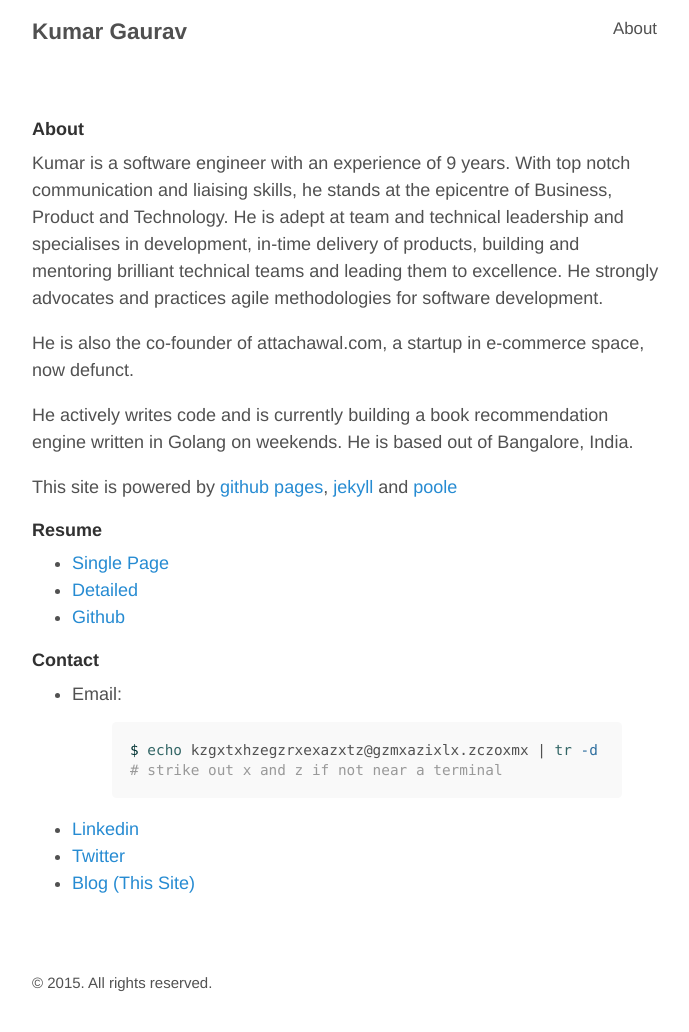
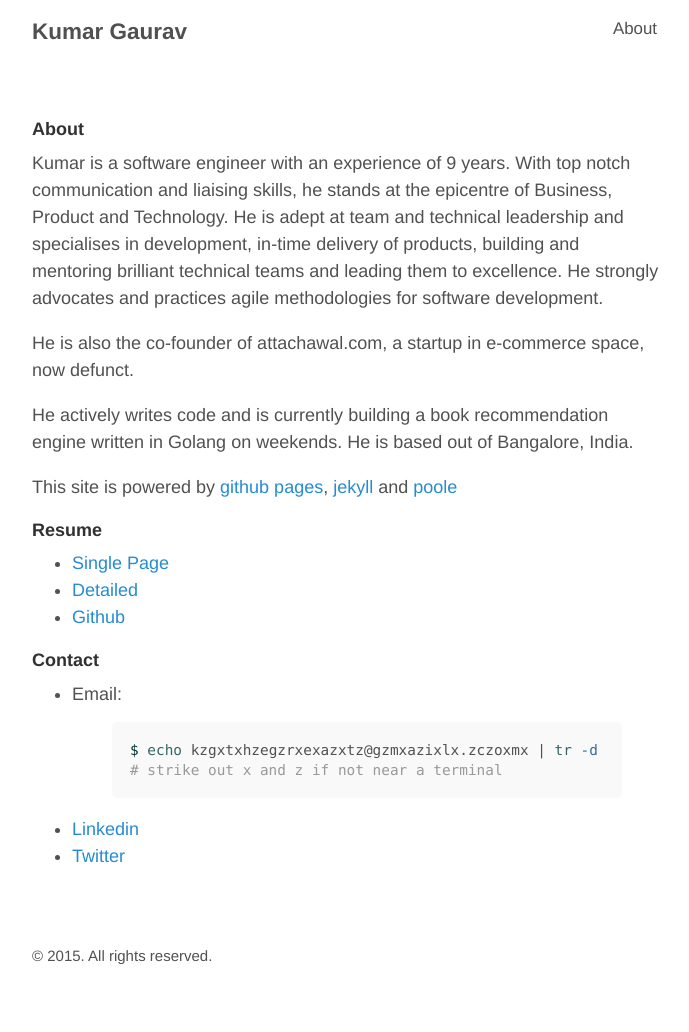
Before and after one commit to kgthegreat/kgthegreat.github.io, a Jekyll site: the page built from about.md, in a window 1280 px wide. Shown: the whole page, without its empty margins (293-982 px from the left). Built offline with Jekyll 4.4.1, drawn with Linux system fonts in a browser that asks for light colours; after the commit the page ends 1005 px from its top, so only the background shows below that.

Commit message:
Removed blog link since its not a way to contact

```diff
--- a/about.md
+++ b/about.md
@@ -27,5 +27,4 @@ $ echo kzgxtxhzegzrxexazxtz@gzmxazixlx.zczoxmx | tr -d 'zx'
    </li>
     <li><a href="http://linkedin.com/in/kgthegreat">Linkedin</a></li>
     <li><a href="http://twitter.com/kgthegreat">Twitter</a></li>
-    <li><a href="http://kumargaurav.co/">Blog (This Site)</a></li>
   </ul>
```
